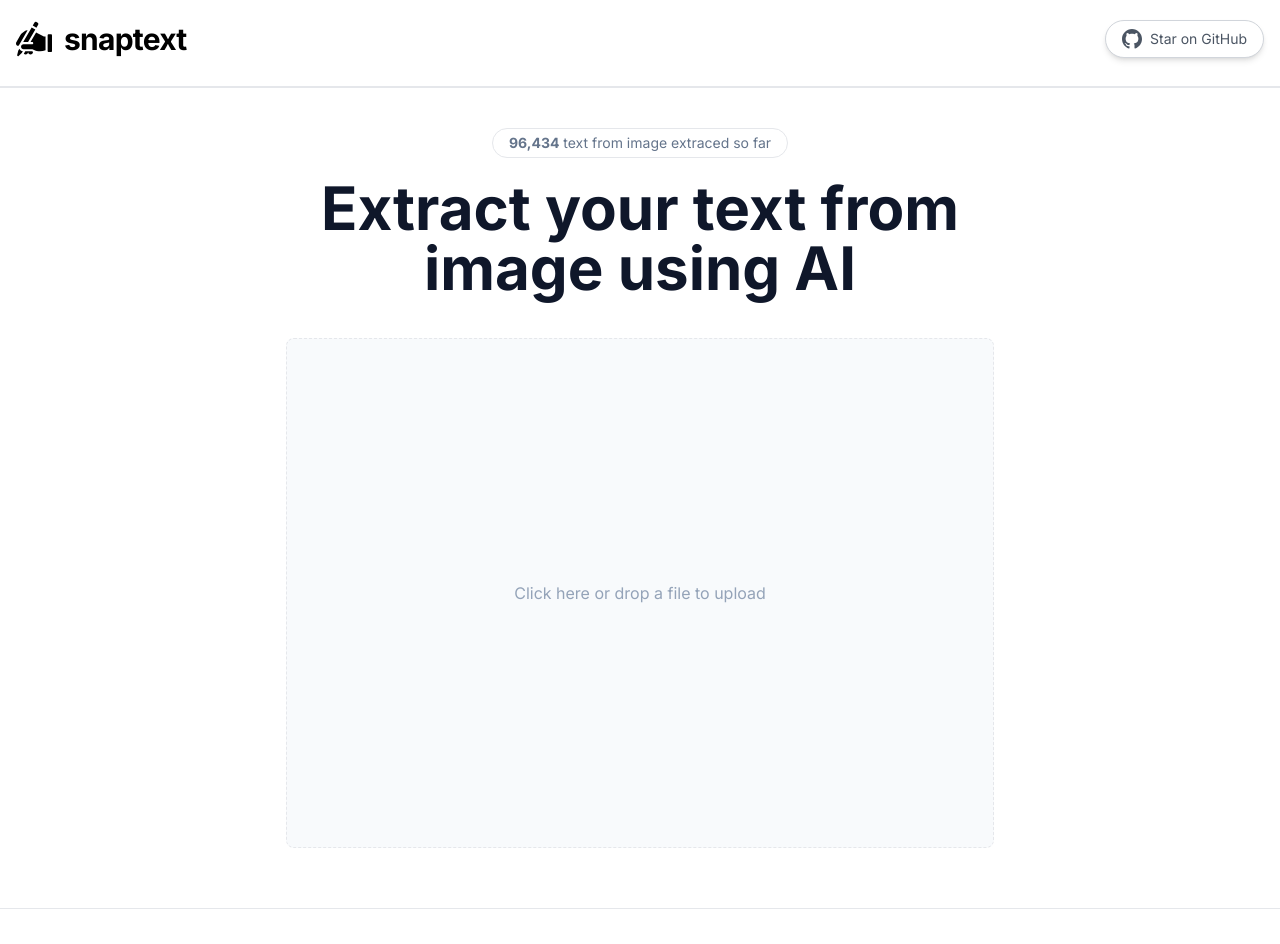
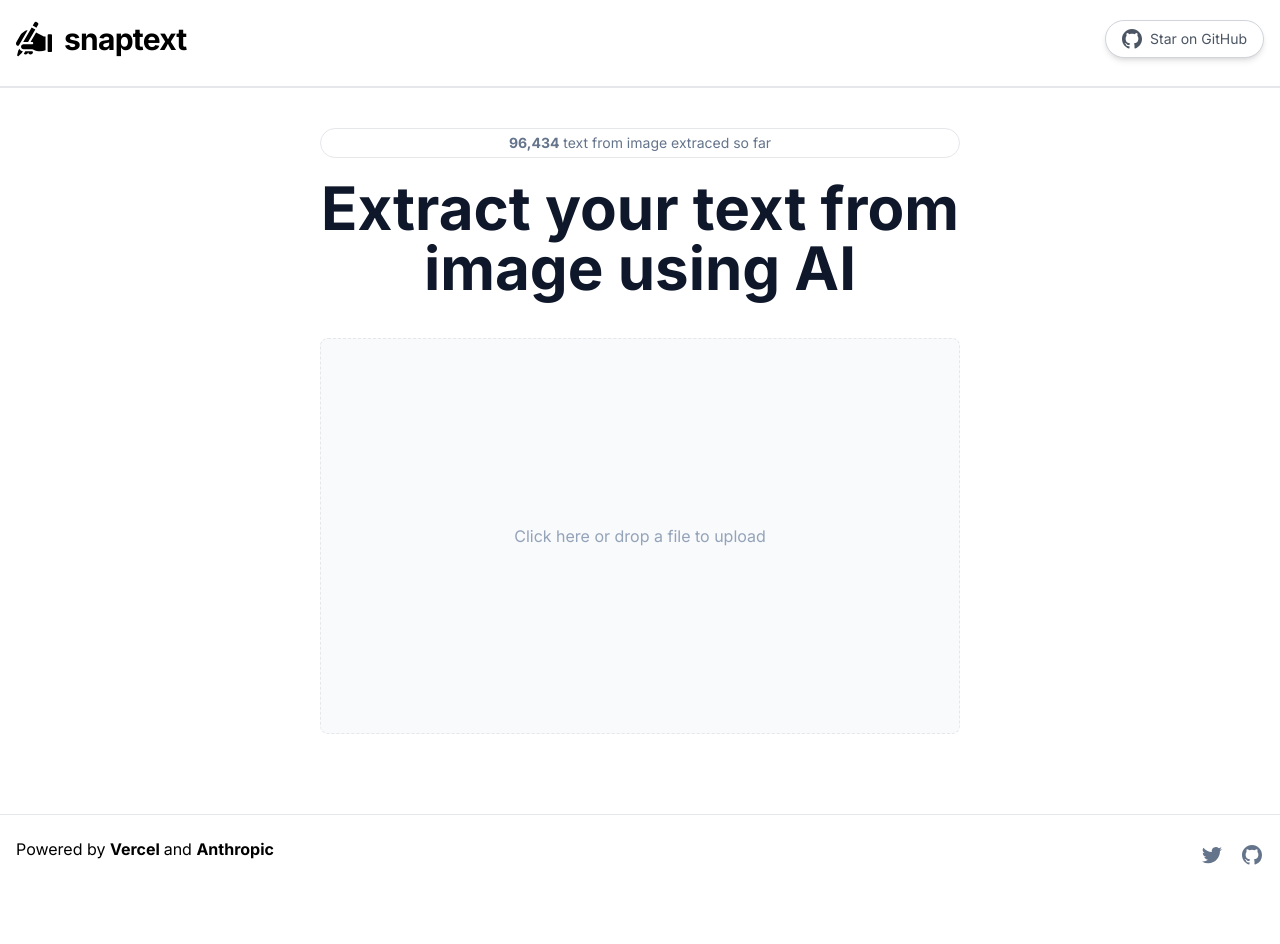
Before and after one commit to abdtriedcoding/snaptext, a Next.js app: page / in a window 1280 px wide. Shown: the top 944 px of the page. After the commit the page ends 883 px from the top, so only its background shows below. Built offline with nearby package versions, Linux system fonts and the light colour scheme.

Commit message:
ui changes

```diff
--- a/app/globals.css
+++ b/app/globals.css
@@ -5,5 +5,5 @@
 html,
 body,
 :root {
-  height: 100%;
+  height: 100vh;
 }
--- a/app/layout.tsx
+++ b/app/layout.tsx
@@ -1,6 +1,6 @@
+import "./globals.css";
 import type { Metadata } from "next";
 import { Inter } from "next/font/google";
-import "./globals.css";
 import Header from "@/components/header";
 import Footer from "@/components/footer";
 
@@ -20,7 +20,7 @@ export default function RootLayout({
     <html lang="en">
       <body className={inter.className}>
         <Header />
-        <main className="flex flex-1 w-full flex-col items-center justify-center text-center px-4 h-full py-10">
+        <main className="flex flex-1 max-w-2xl mx-auto w-full flex-col items-center justify-center text-center px-4 py-10">
           {children}
         </main>
         <Footer />
--- a/app/page.tsx
+++ b/app/page.tsx
@@ -2,7 +2,7 @@ import ImageDropzone from "@/components/image-dropzone";
 
 export default function Home() {
   return (
-    <>
+    <div className="h-full">
       <p className="border rounded-2xl py-1 px-4 text-slate-500 text-sm mb-5 hover:scale-105 transition duration-300 ease-in-out">
         <b>96,434</b> text from image extraced so far
       </p>
@@ -10,6 +10,6 @@ export default function Home() {
         Extract your text from image using AI
       </h1>
       <ImageDropzone />
-    </>
+    </div>
   );
 }
--- a/components/footer.tsx
+++ b/components/footer.tsx
@@ -2,7 +2,7 @@ import Link from "next/link";
 
 export default function Footer() {
   return (
-    <footer className="text-center h-16 sm:h-20 w-full sm:pt-2 pt-4 border-t mt-5 flex sm:flex-row flex-col justify-between items-center px-3 space-y-3 sm:mb-0 mb-3">
+    <footer className="text-center w-full border-t flex sm:flex-row flex-col justify-between items-center p-4 space-y-3">
       <div>
         Powered by{" "}
         <a
--- a/components/image-dropzone.tsx
+++ b/components/image-dropzone.tsx
@@ -26,14 +26,14 @@ export default function ImageDropzone() {
   };
 
   return (
+    <>
       <DropzoneComponent disabled={isLoading} onDrop={onDrop}>
         {({ getRootProps, getInputProps, isDragActive, isDragReject }) => {
           return (
-          <>
             <div
               {...getRootProps()}
               className={clsx(
-                "max-w-[708px] h-[396px] object-cover relative group select-none grow w-full mt-10 flex justify-center items-center p-5 border border-dashed rounded-lg text-center cursor-pointer",
+                "h-[396px] object-cover relative group select-none grow w-full my-10 flex justify-center items-center p-5 border border-dashed rounded-lg text-center cursor-pointer",
                 isDragActive
                   ? "bg-[#035ffe] text-white animate-pulse"
                   : "bg-slate-100/50 dark:bg-slate=800/80 text-slate-400",
@@ -57,9 +57,14 @@ export default function ImageDropzone() {
                 </>
               )}
             </div>
-          </>
           );
         }}
       </DropzoneComponent>
+      {(isLoading || completion) && (
+        <div className="space-y-3 basis-1/2 p-3 rounded-md bg-gray-100 w-full drop-shadow-sm">
+          {completion}
+        </div>
+      )}
+    </>
   );
 }
```
Lines whose indentation alone changed are shown as unchanged.
